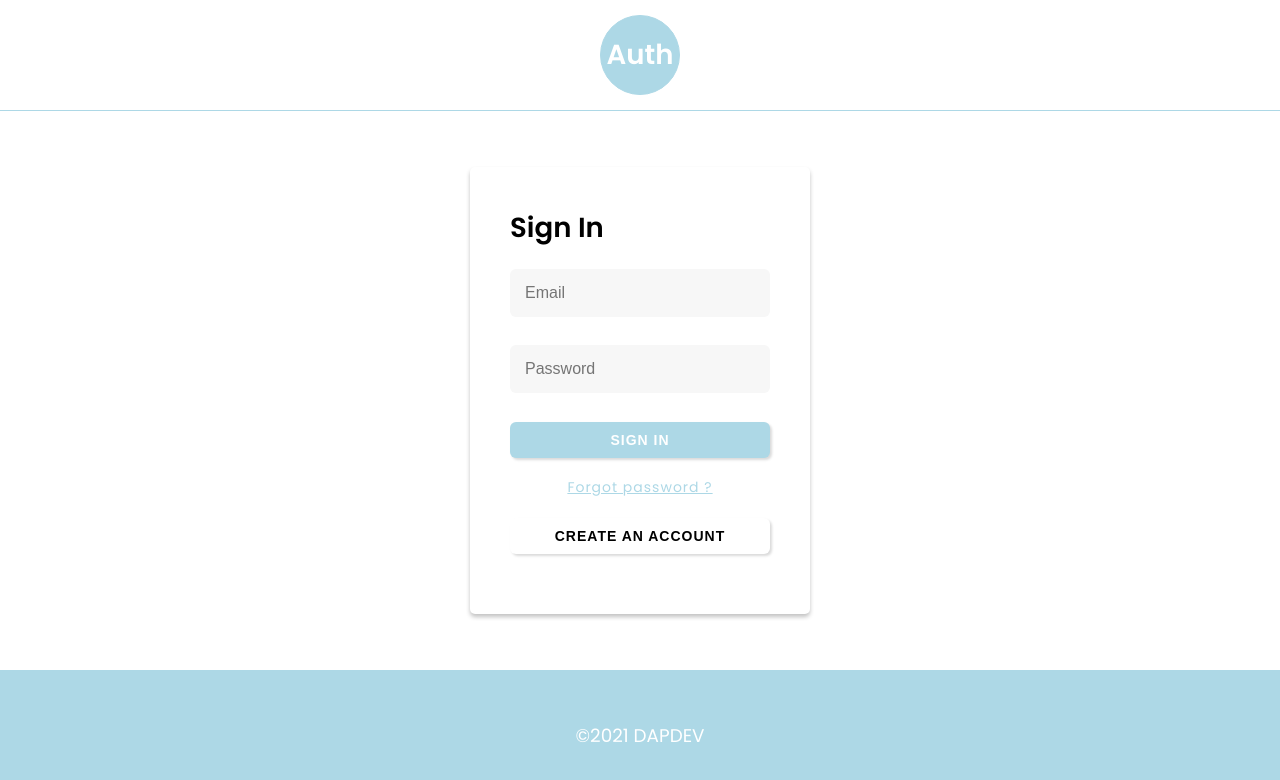
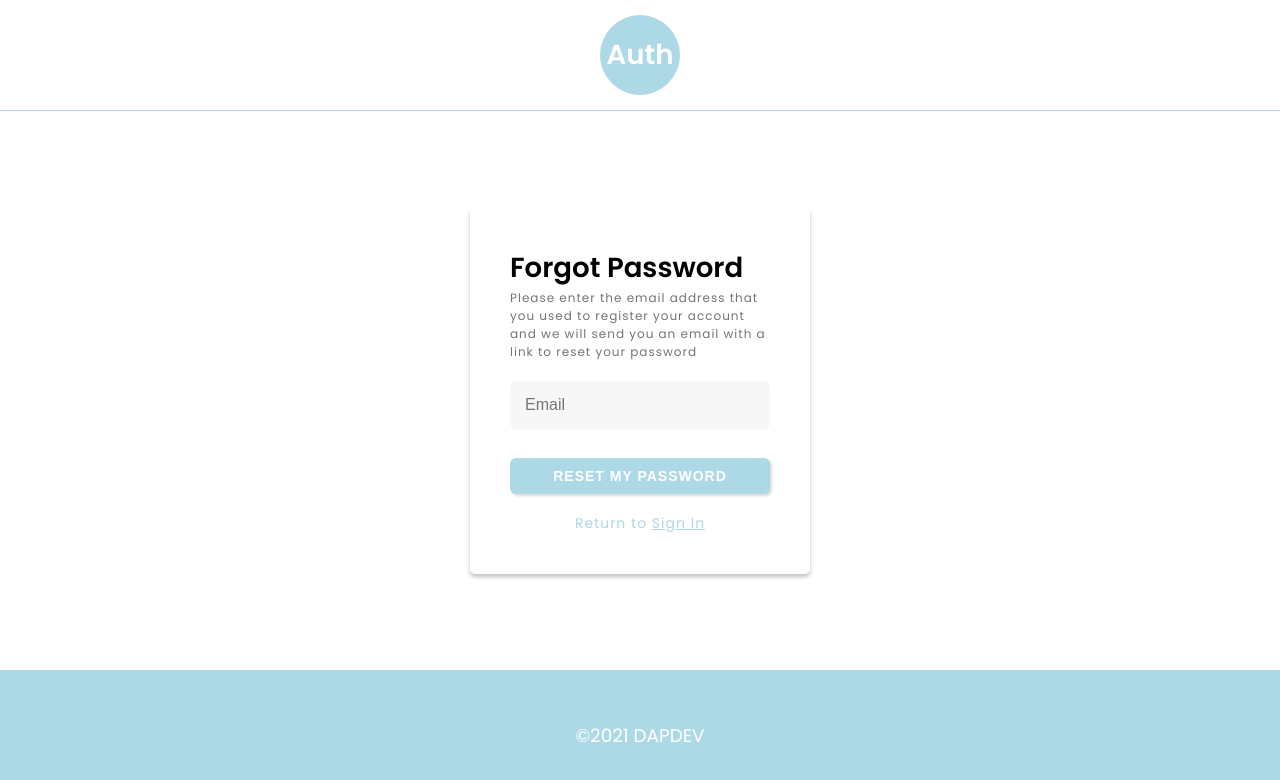
Before and after one commit to adupoku71/react_authentication_app, a React (Create React App) app: page /react_authentication_app/reset_password in a window 1280 px wide. Before the commit this address led to /signIn. Shown: the top 780 px of the page. Built offline with nearby package versions, Linux system fonts and the light colour scheme.

Commit message:
changed routes to /react_authentication_app/{requiredRoute}

```diff
--- a/src/components/ResetPass.jsx
+++ b/src/components/ResetPass.jsx
@@ -19,7 +19,7 @@ export const ResetPass = () => {
             RESET MY PASSWORD
           </Button>
         </form>
-        <StyledLink to="/signIn">
+        <StyledLink to="/react_authentication_app/signIn">
           <p style={{ color: "lightblue" }}>
             Return to <span>Sign In</span>
           </p>
--- a/src/components/Routes.jsx
+++ b/src/components/Routes.jsx
@@ -7,22 +7,19 @@ export const Routes = () => {
   return (
     <>
       <Switch>
-        <Route exact path="/">
-          <Redirect from="/" to="/react_authentication_app" />
+        <Route exact path={["/", "/react_authentication_app"]}>
+          <Redirect from="/" to="/react_authentication_app/signIn" />
         </Route>
-        <Route path="/react_authentication_app">
-          <Redirect from="/react_authentication_app" to="/signIn" />
-        </Route>
-        <Route path="/signIn">
+        <Route path="/react_authentication_app/signIn">
           <SignIn />
         </Route>
-        <Route path="/signUp">
+        <Route path="/react_authentication_app/signUp">
           <SignUp />
         </Route>
-        <Route path="/reset_password">
+        <Route path="/react_authentication_app/reset_password">
           <ResetPass />
         </Route>
-        <Route path="/dashboard">
+        <Route path="/react_authentication_app/dashboard">
           <DashBoard />
         </Route>
       </Switch>
--- a/src/components/SignIn.jsx
+++ b/src/components/SignIn.jsx
@@ -22,12 +22,12 @@ export const SignIn = () => {
             SIGN IN
           </Button>
         </form>
-        <StyledLink to="/reset_password">
+        <StyledLink to="/react_authentication_app/reset_password">
           <p style={{ marginBottom: "20px" }}>
             <span>Forgot password ?</span>
           </p>
         </StyledLink>
-        <Link to="/signUp">
+        <Link to="/react_authentication_app/signUp">
           <Button>CREATE AN ACCOUNT</Button>
         </Link>
       </Card>
--- a/src/components/SignUp.jsx
+++ b/src/components/SignUp.jsx
@@ -27,7 +27,7 @@ export const SignUp = () => {
             CREATE AN ACCOUNT
           </Button>
         </form>
-        <StyledLink to="/">
+        <StyledLink to="/react_authentication_app/signIn">
           <p>
             Have an account? <span>Sign in</span>
           </p>
```
